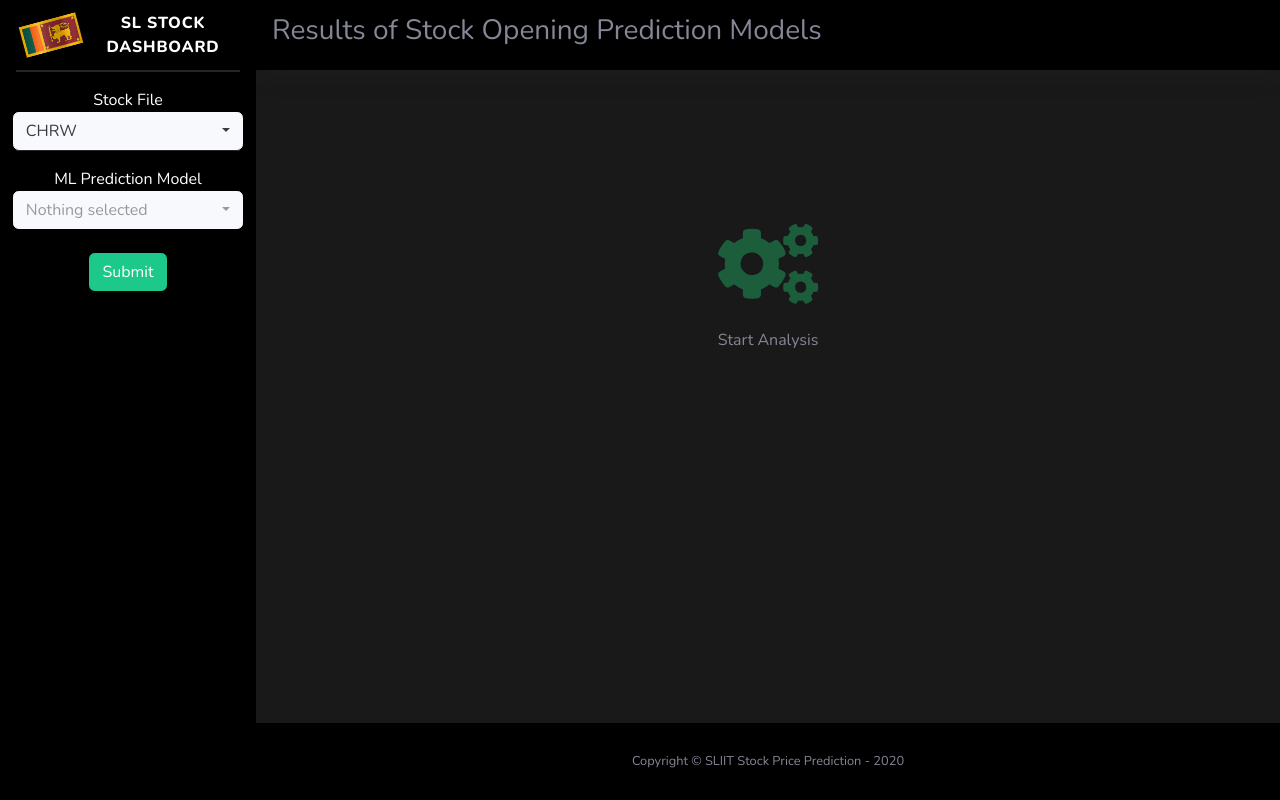
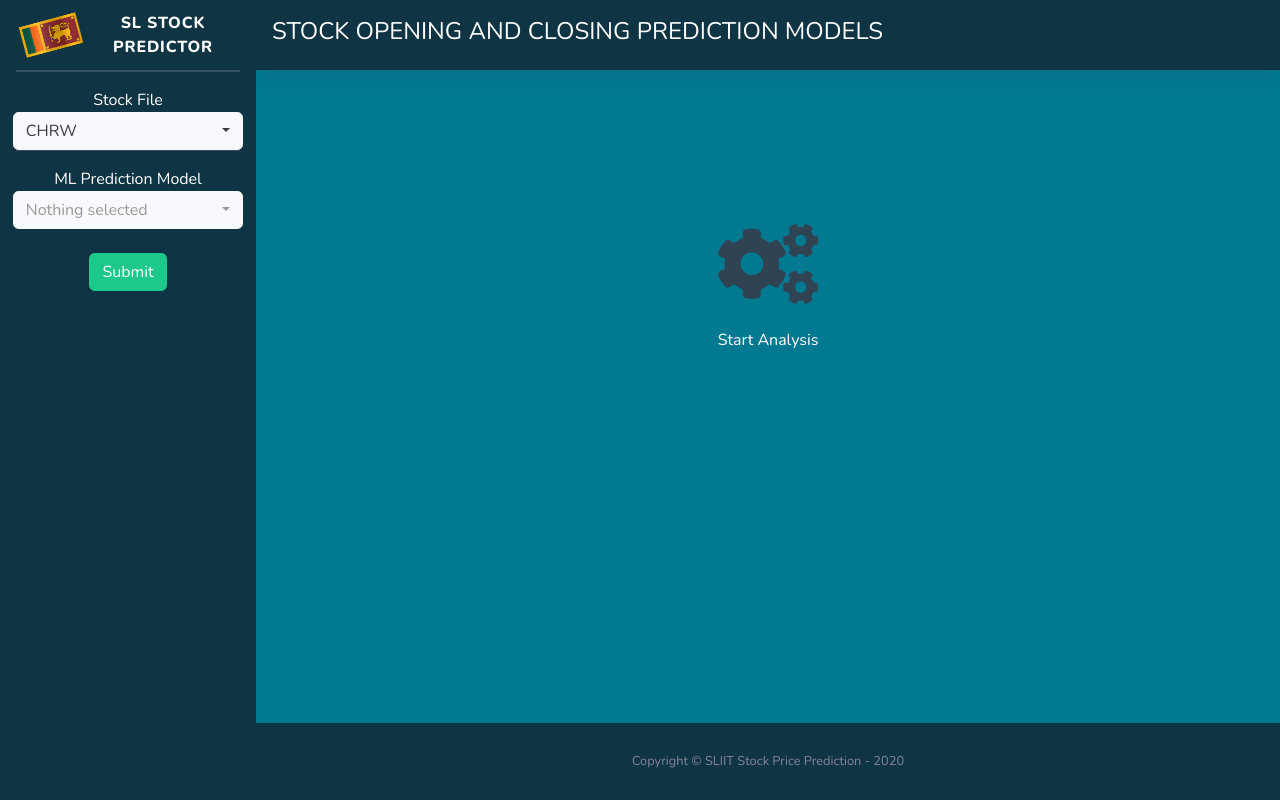
Before and after one commit to janithaDassanayake/FDM-MINI-Project, a Flask app: page / in a window 1280 px wide. Run offline with Flask 2, Linux system fonts and the light colour scheme; some libraries are stand-ins or nearby versions.

Commit message:
final css

```diff
--- a/templates/index.html
+++ b/templates/index.html
@@ -8,7 +8,8 @@
     <meta name="viewport" content="width=device-width, initial-scale=1, shrink-to-fit=no">
     <meta name="description" content="">
     <meta name="author" content="">
-
+    <link href="https://fonts.googleapis.com/css?family=Poppins:200,300,400,600,700,800" rel="stylesheet" />
+    <link href="https://use.fontawesome.com/releases/v5.0.6/css/all.css" rel="stylesheet">
     <title>SL Stock opening Price Prediction</title>
     <link rel="shortcut icon" href="{{ url_for('static', filename='sri-lanka-flag-waving-icon-256.png') }}">
     <!-- Custom fonts for this template-->
@@ -23,25 +24,33 @@
     <script src="https://stackpath.bootstrapcdn.com/bootstrap/4.1.1/js/bootstrap.bundle.min.js"></script>
     <script src="https://cdnjs.cloudflare.com/ajax/libs/bootstrap-select/1.13.1/js/bootstrap-select.min.js"></script>
 
+
     <!-- Custom styles for this template-->
     <link href="{{ url_for('static',filename='css/sb-admin-2.min.css') }}" rel="stylesheet">
 
+
 </head>
 
-<body id="page-top" style="background:#191919">
+<body id="page-top" style="background:#334d50">
+
+<div id="popUpMain">
+    <div id="popup">
+
+    </div>
+</div>
 
 <!-- Page Wrapper -->
-<div id="wrapper" style="background:#191919">
+<div id="wrapper" style="background:#cbcaa5">
 
     <!-- Sidebar -->
-    <ul class="navbar-nav bg-gradient-info sidebar sidebar-dark accordion" style="background:#000000" id="accordionSidebar">
+    <ul class="navbar-nav bg-gradient-info sidebar sidebar-dark accordion" style="background:#0f3443" id="accordionSidebar">
 
         <!-- Sidebar - Brand -->
         <a class="sidebar-brand d-flex align-items-center justify-content-center" href="">
             <div class="sidebar-brand-icon rotate-n-15">
                 <img style="width:70px;height:50px" src="{{ url_for('static', filename='sri-lanka-flag-waving-icon-256.png')}}" >
             </div>
-            <div class="sidebar-brand-text mx-3">SL STOCK DASHBOARD</div>
+            <div class="sidebar-brand-text mx-3">SL STOCK PREDICTOR</div>
         </a>
 
         <!-- Divider -->
@@ -54,7 +63,7 @@
         <hr class="sidebar-divider">
         <form class="form-group" style="text-align:center;" method="POST" action="/process">
             <!-- Heading -->
-            <div class="sidebar-brand-text mx-3" style="color:white;">
+            <div class="sidebar-brand-text mx-5" style="color:white;">
                 Stock File
             </div>
 
@@ -88,26 +97,26 @@
     <!-- End of Sidebar -->
 
     <!-- Content Wrapper -->
-    <div id="content-wrapper" class="d-flex flex-column"style="background:#191919">
+    <div id="content-wrapper" class="d-flex flex-column"style="background:#243b55">
         <!-- Main Content -->
-        <div id="content"style="background:#191919">
+        <div id="content"style="background:#007991">
             <!-- Topbar -->
-            <nav class="navbar navbar-expand navbar-light topbar mb-4 static-top shadow"style="background:#000000">
+            <nav class="navbar navbar-expand navbar-light topbar mb-4 static-top shadow"style="background:#0f3443">
                 <!-- Sidebar Toggle (Topbar) -->
                 <button id="sidebarToggleTop" class="btn btn-link d-md-none rounded-circle mr-3">
                     <i class="fa fa-bars"></i>
                 </button>
 
                 <!-- Topbar Search -->
-                <h3>Results of Stock Opening Prediction Models</h3>
+                <h4 style="color:white;">STOCK OPENING AND CLOSING PREDICTION MODELS</h4>
 
 
             </nav>
             <!-- End of Topbar -->
             <!-- Begin Page Content -->
             {% if show_results_output == "false" %}
-            <p style="text-align:center;margin-top:15%">
-                    <i class="fas fa-cogs fa-5x" style="color:#1c5d3c;"></i>
+            <p style="text-align:center;margin-top:15%;color:white">
+                    <i class="fas fa-cogs fa-5x" style="color:#304352;"></i>
                     <br/>
                     <br/>
                     Start Analysis
@@ -123,13 +132,13 @@
                         <div class="col-xl-12 col-lg-7">
                             <div class="card shadow mb-4">
                                 <!-- Card Header - Dropdown -->
-                                <div class="card-header py-3 d-flex flex-row align-items-center justify-content-between"style="background:#000000">
-                                    <h6 class="m-0 font-weight-bold text-primary">Actual Vs Predicted stock opening price</h6>
+                                <div class="card-header py-3 d-flex flex-row align-items-center justify-content-between"style="background:#0f3443">
+                                    <h6 style="color:white;">ACTUAL VS PREDICTED STOCK OPENING PRICE</h6>
 
                                 </div>
                                 <!-- Card Body -->
-                                <div class="card-body">
-                                    <div class="chart-area">
+                                <div class="card-body" style="color:#00bf8f">
+                                    <div class="chart-area" >
                                         <canvas id="myAreaChart"></canvas>
                                     </div>
                                 </div>
@@ -141,22 +150,22 @@
                         <div class="container-fluid">
 
                             <!-- Page Heading -->
-                            <h1 class="h3 mb-2 text-gray-800">Prediction Results of SL Stock Opening Price</h1>
-                            <p class="mb-4">The following table shows the original opening value of stock along with its
+                            <h4 style="color:white;">PREDICTION RESULTS OF SL STOCK OPENING PRICE</h4>
+                            <p style="color:white;">The following table shows the original opening value of stock along with its
                                 predicted opening value on <br>Date: {{ prediction_result_date }}.</p>
 
                             <!-- DataTales Example -->
                             <div class="card shadow mb-4">
-                                <div class="card-header py-3" style="background:#000000">
-                                    <h6 class="m-0 font-weight-bold text-primary">Predictions</h6>
+                                <div class="card-header py-3" style="background:#0f3443">
+                                    <h6 style="color:white;">PREDICTIONS</h6>
                                 </div>
                                 <div class="card-body">
                                     <div class="table-responsive">
                                         <table class="table table-bordered" id="dataTable" width="100%" cellspacing="0">
                                             <thead>
                                             <tr>
-                                                <th>Model</th>
-                                                <th>Opening Value</th>
+                                                <th>MODEL</th>
+                                                <th>OPENING VALUE</th>
                                             </tr>
                                             </thead>
                                             <tbody>
@@ -177,22 +186,22 @@
                         <div class="container-fluid">
 
                             <!-- Page Heading -->
-                            <h1 class="h3 mb-2 text-gray-800">Prediction Results of SL Stock close Price</h1>
-                            <p class="mb-4">The following table shows the original close value of stock along with its
+                            <h4 style="color:white;">PREDICTION RESULTS OF SL STOCK CLOSE PRICE</h4>
+                            <p style="color:white;">The following table shows the original close value of stock along with its
                                 predicted close value on <br>Date: {{ prediction_result_date }}.</p>
 
                             <!-- DataTales Example -->
                             <div class="card shadow mb-4">
-                                <div class="card-header py-3" style="background:#000000">
-                                    <h6 class="m-0 font-weight-bold text-primary">Predictions</h6>
+                                <div class="card-header py-3" style="background:#0f3443">
+                                    <h6 style="color:white;">PREDICTIONS</h6>
                                 </div>
                                 <div class="card-body">
                                     <div class="table-responsive">
                                         <table class="table table-bordered" id="dataTable3" width="100%" cellspacing="0">
                                             <thead>
                                             <tr>
-                                                <th>Model</th>
-                                                <th>close Value</th>
+                                                <th>MODEL</th>
+                                                <th>CLOSE VALUE</th>
                                             </tr>
                                             </thead>
                                             <tbody>
@@ -213,18 +222,20 @@
                         <div class="container-fluid">
 
                             <!-- Page Heading -->
-                            <h1 class="h3 mb-2 text-gray-800">Prediction Results of Stock Opening Price for Tomorrow</h1>
+                            <h4 style="color:white;">PREDICTION RESULTS OF STOCK OPENING PRICE FOR TOMORROW</h4>
                             <!-- DataTales Example -->
                             <div class="card shadow mb-4">
-                                <div class="card-header py-3" style="background:#3f0000">
-                                    <h6 style="text-align:center" class="m-0 font-weight-bold text-primary"> stock opening price range Tomorrow</h6>
+                                <div class="card-header py-3" style="background:#0f3443">
+                                    <h6 style="text-align:center; color:white;"> STOCK OPENING PRICE RANGE TOMORROW</h6>
                                 </div>
                                 <div class="card-body">
                                     <div class="table-responsive">
                                             <table class="table table-bordered" id="dataTable4" width="100%" cellspacing="0">
                                             <thead>
                                             <tr>
-
+                                                <th>MIN PRICE</th>
+                                                <th>MAX PRICE</th>
+                                            </tr>
                                             </thead>
                                             <tbody>
                                             <tr>
@@ -238,46 +249,24 @@
                             </div>
                         </div>
 
-<!--                          <div class="card shadow mb-4">-->
-<!--                                <div class="card-header py-3" style="background:#000000">-->
-<!--                                    <h6 class="m-0 font-weight-bold text-primary">Next day Opening price Will be</h6>-->
-<!--                                </div>-->
-<!--                                <div class="card-body">-->
-<!--                                    <div class="table-responsive">-->
-<!--                                        <table class="table table-bordered" id="dataTable4" width="100%" cellspacing="0">-->
-<!--                                            <thead>-->
-<!--                                            <tr>-->
-<!--                                                <th>close Value</th>-->
-<!--                                            </tr>-->
-<!--                                            </thead>-->
-<!--                                            <tbody>-->
-<!--                                            <tr>-->
-<!--                                                <td>{{ closeAVG}}</td>-->
-<!--                                            </tr>-->
-<!--                                            </tbody>-->
-<!--                                        </table>-->
-<!--                                    </div>-->
-<!--                                </div>-->
-<!--                            </div>-->
-<!--                        </div>-->
                           <div class="container-fluid">
 
                             <!-- Page Heading -->
-                            <h1 class="h3 mb-2 text-gray-800">Model Evaluation</h1>
-                            <p class="mb-4">The following table shows the Mean Squared Error (MSE) for the different models. The lower the value, the better it is.</p>
+                            <h4 style="color:white;">MODEL EVALUATION</h4>
+                            <p style="color:white;">The following table shows the Mean Squared Error (MSE) for the different models. The lower the value, the better it is.</p>
 
                             <!-- DataTales Example -->
                             <div class="card shadow mb-4">
-                                <div class="card-header py-3"style="background:#000000">
-                                    <h6 class="m-0 font-weight-bold text-primary">Test Evaluation</h6>
+                                <div class="card-header py-3"style="background:#0f3443">
+                                    <h6 style="color:white;">TEST EVALUATION</h6>
                                 </div>
                                 <div class="card-body">
                                     <div class="table-responsive">
                                         <table class="table table-bordered" id="dataTable2" width="100%" cellspacing="0">
                                             <thead>
                                             <tr>
-                                                <th>Model</th>
-                                                <th>Mean Squared Error (MSE)</th>
+                                                <th>MODEL</th>
+                                                <th>MEAN SQUARED ERROR (MSE)</th>
                                             </tr>
                                             </thead>
                                             <tbody>
@@ -307,7 +296,7 @@
             <!-- End of Main Content -->
 
             <!-- Footer -->
-            <footer class="sticky-footer" style="background:#000000" >
+            <footer class="sticky-footer" style="background:#0f3443" >
                 <div class="container my-auto">
                     <div class="copyright text-center my-auto">
                         <span>Copyright &copy; SLIIT Stock Price Prediction - 2020</span>
```
